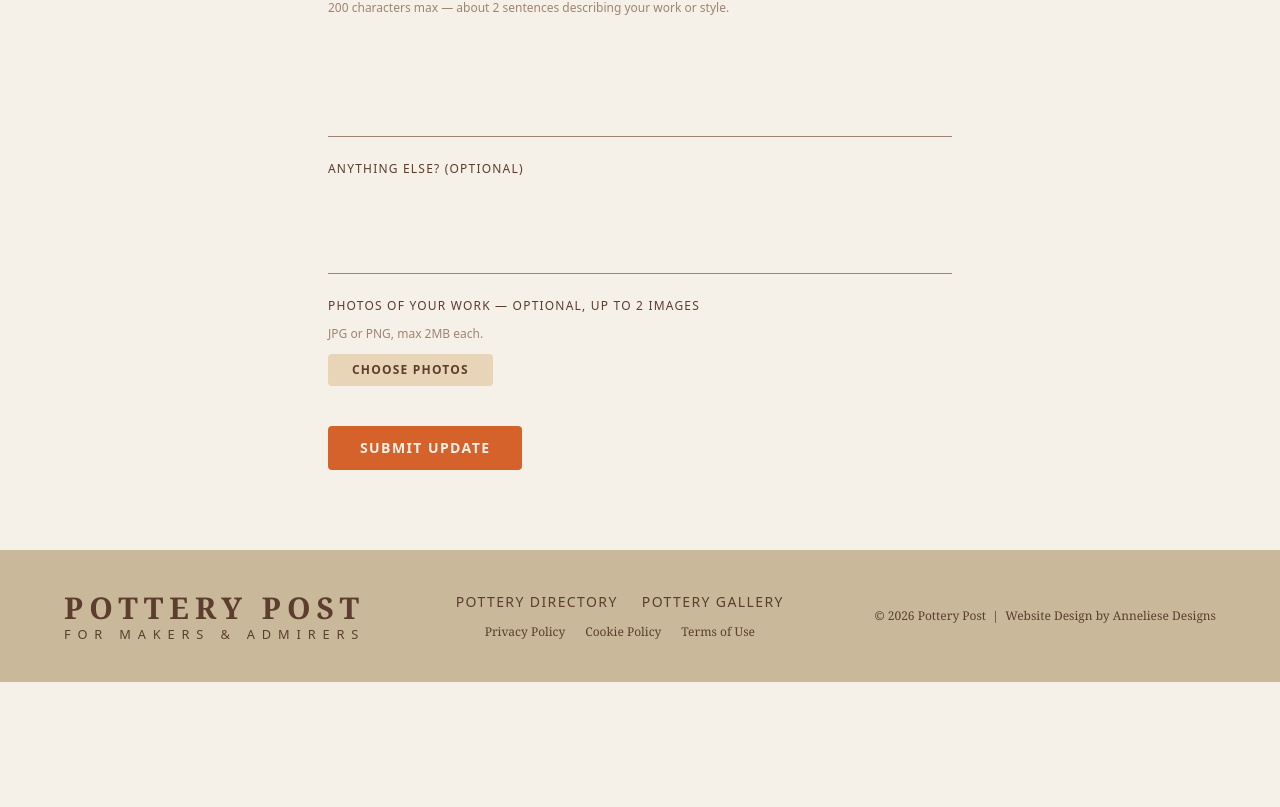
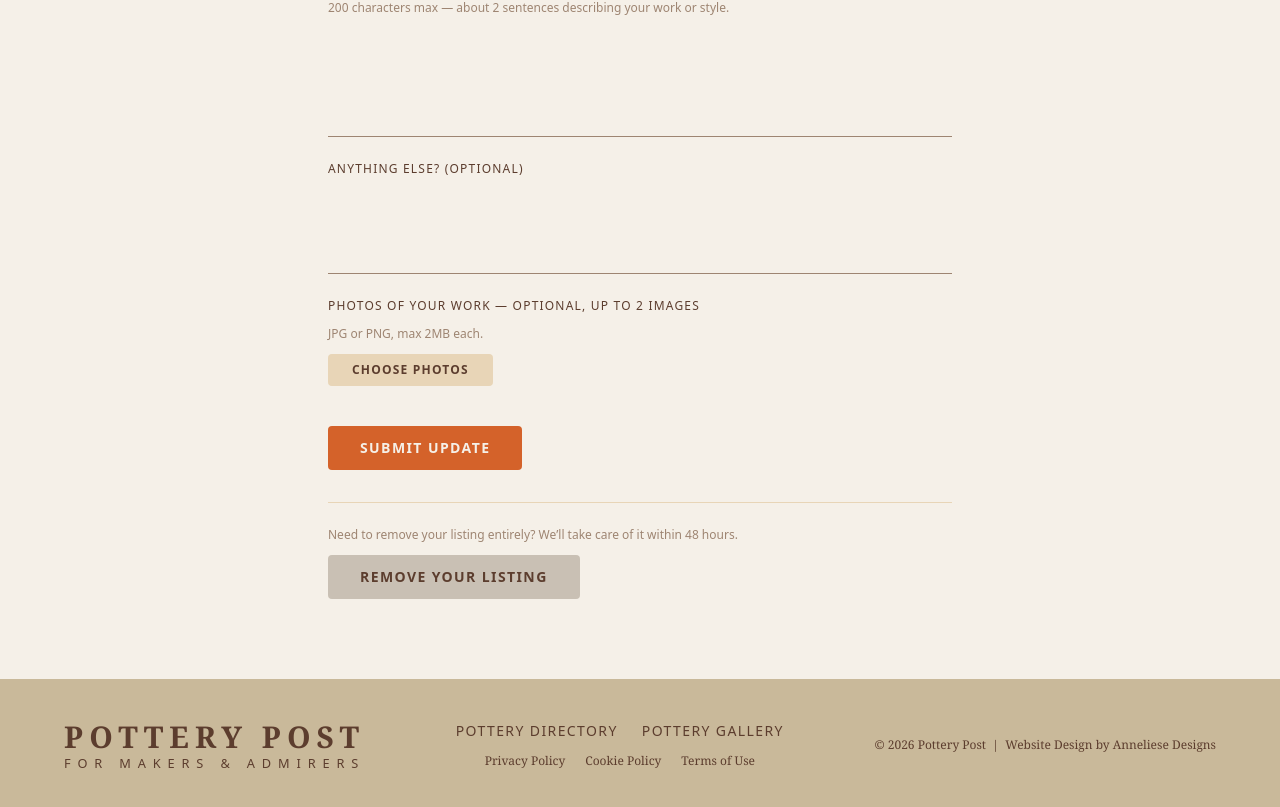
Before and after one commit to VanessaAnneliese/pottery-post-website, a Next.js app: page /directory/update in a window 1280 px wide. Shown: the part 1589-2396 px from the top of the page. Before the commit the page ends 2271 px from the top, so only its background shows below. Built offline with nearby package versions, Linux system fonts and the light colour scheme.

Commit message:
Add Remove your listing button to Update Listing page

```diff
--- a/app/directory/update/page.tsx
+++ b/app/directory/update/page.tsx
@@ -190,6 +190,19 @@ export default function UpdateListingPage() {
           >
             {status === "sending" ? "Sending..." : "Submit update"}
           </button>
+
+          <div className="border-t pt-6 mt-2" style={{ borderColor: "#E8D5B7" }}>
+            <p className="text-xs mb-3" style={{ color: "#9E8572", fontFamily: "system-ui, sans-serif" }}>
+              Need to remove your listing entirely? We&rsquo;ll take care of it within 48 hours.
+            </p>
+            <a
+              href={`mailto:directory@potterypost.ca?subject=Remove my listing`}
+              className="px-8 py-3 text-sm tracking-widest uppercase font-bold rounded-sm inline-block"
+              style={{ background: "#C9C0B4", color: "#5C3D2E", fontFamily: "system-ui, sans-serif" }}
+            >
+              Remove your listing
+            </a>
+          </div>
         </form>
       )}
     </section>
```
